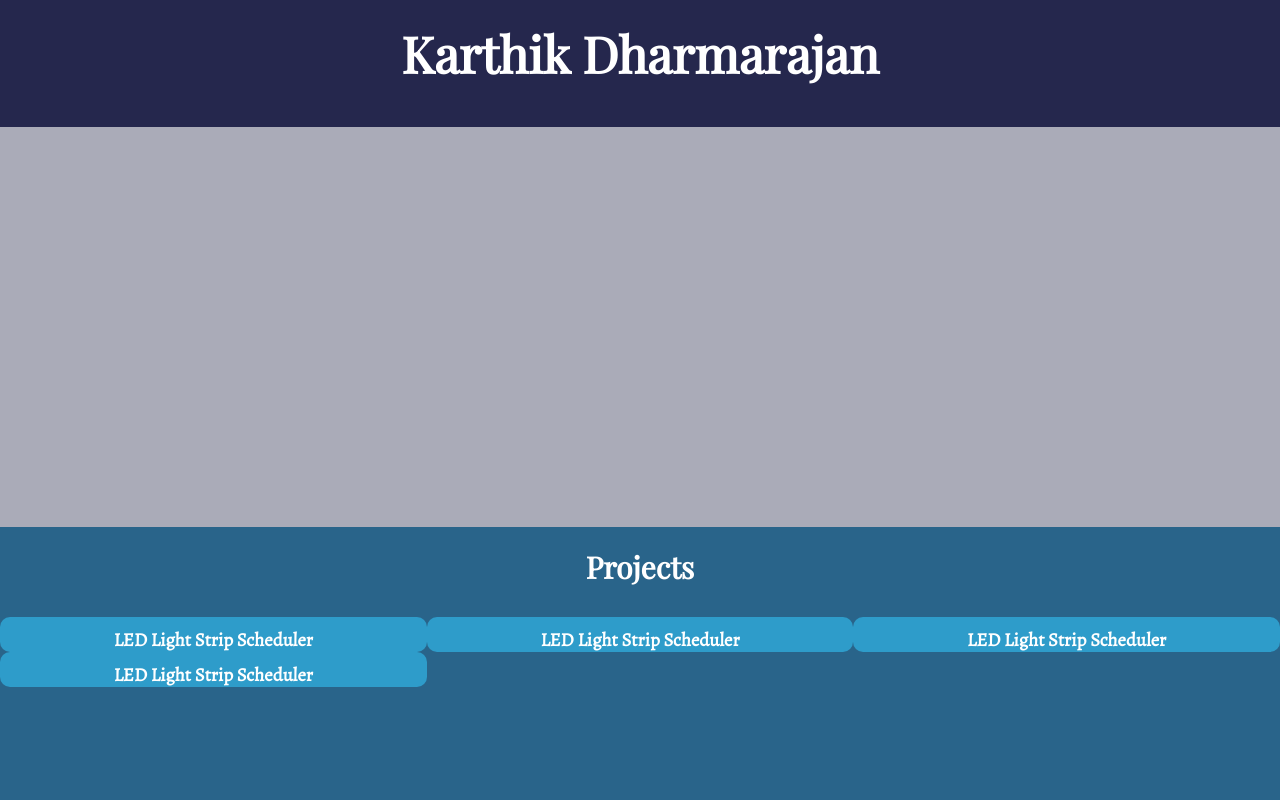
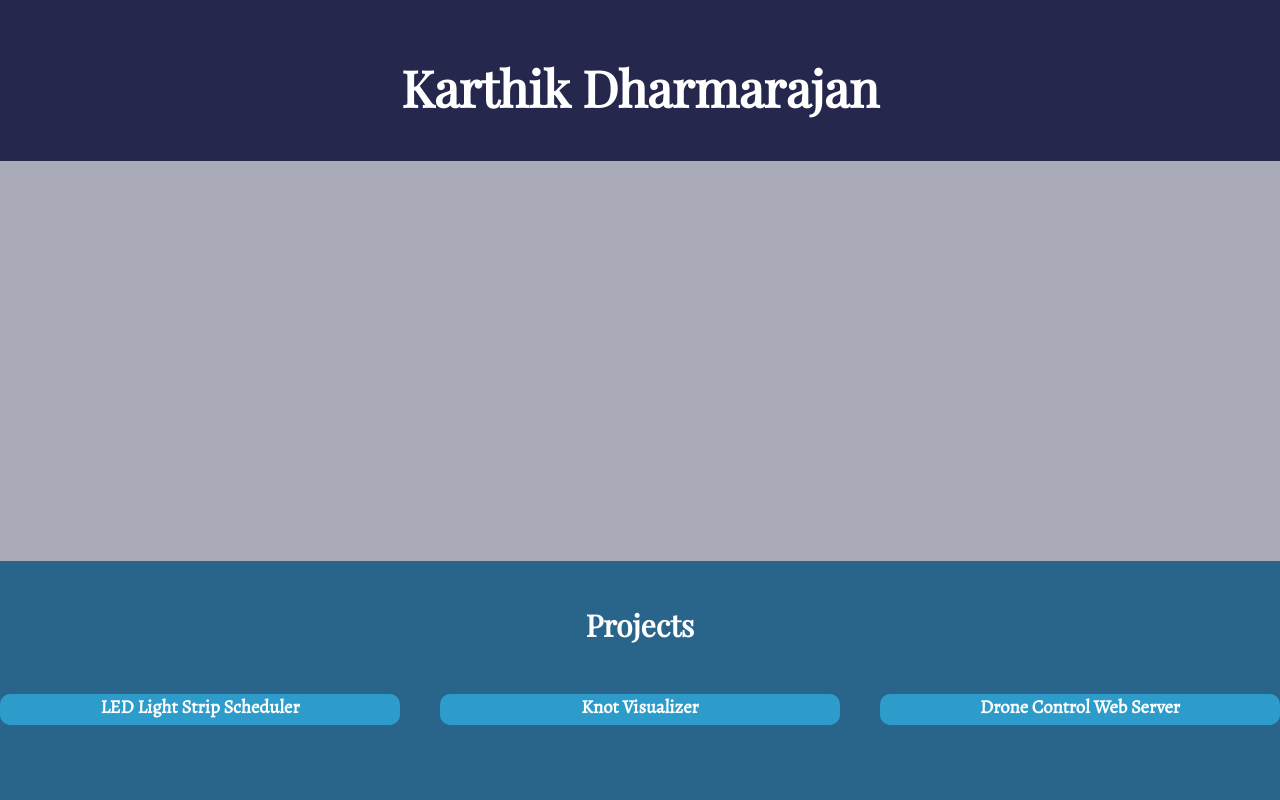
Before and after one commit to KDharmarajanDev/KDharmarajanDev.github.io, a React (Create React App) app in the folder website/: page / in a window 1280 px wide. Shown: the top 800 px of the page. Built offline with nearby package versions, Linux system fonts and the light colour scheme.

Commit message:
Fixed Grid Issues

```diff
--- a/website/src/App.css
+++ b/website/src/App.css
@@ -1,16 +1,13 @@
 @import url('https://fonts.googleapis.com/css2?family=Playfair+Display&display=swap');
 @import url('https://fonts.googleapis.com/css2?family=Alegreya&family=Open+Sans&family=Oswald&display=swap');
 
-* {
-  margin: 0;
-  padding: 0;
-  box-sizing: border-box;
- }
+body {
+   background-color: #25274D;
+}
 
- body {
-   background-color: #25274D;
- }
-
+#root {
+  flex-grow: 1;
+}
 
 #app {
   background-color: #25274D;
@@ -50,6 +47,7 @@
   border: 0;
   padding: 0;
   margin: 0;
+  overflow-x: hidden;
 }
 
 #projects-title {
@@ -69,11 +67,12 @@
   background-color: #2E9CCA;
   border: none;
   border-radius: 10px;
+  height: 50%;
+  padding: 0;
 }
 
 .project-container-title {
   color: white;
   font-family: 'Alegreya', serif;
   text-align: center;
-  padding-top: 10px;
 }
--- a/website/src/App.js
+++ b/website/src/App.js
@@ -1,7 +1,18 @@
 import './App.css';
 import Grid from '@material-ui/core/Grid';
-import Paper from '@material-ui/core/Paper';
-import ProjectContainer from './project-container'
+import ProjectCard from './ProjectCard'
+
+const projects = [
+  {
+    "name": "LED Light Strip Scheduler"
+  },
+  {
+    "name": "Knot Visualizer"
+  },
+  {
+    "name": "Drone Control Web Server"
+  }
+]
 
 function App() {
   return (
@@ -12,19 +23,14 @@ function App() {
       </div>
       <div id="project-section">
           <h2 id="projects-title">Projects</h2>
-          <Grid container spacing={1000} id="grid-container">
-            <ProjectContainer name="LED Light Strip Scheduler">
+          <Grid container id="grid-container" justify="space-between" spacing={5} wrap="wrap" direction="row">
+            {projects.map(project => (
+              <Grid xs={12} sm={4} item>
+                <ProjectCard name={project.name}>
 
-            </ProjectContainer>
-            <ProjectContainer name="LED Light Strip Scheduler">
-
-            </ProjectContainer>
-            <ProjectContainer name="LED Light Strip Scheduler">
-
-            </ProjectContainer>
-            <ProjectContainer name="LED Light Strip Scheduler">
-
-            </ProjectContainer>
+                </ProjectCard>
+              </Grid>
+            ))}
           </Grid>
       </div>
     </div>
--- /dev/null
+++ b/website/src/ProjectCard.js
@@ -0,0 +1,5 @@
+export default function ProjectCard(props) {
+    return (<div className="project-container">
+                <h3 className="project-container-title">{props.name}</h3>
+            </div>);
+}
--- a/website/src/project-container.js
+++ /dev/null
@@ -1,7 +0,0 @@
-import Grid from '@material-ui/core/Grid';
-
-export default function ProjectContainer(props) {
-    return (<Grid className="project-container" xs="4">
-                <h3 className="project-container-title">{props.name}</h3>
-            </Grid>);
-}
```
